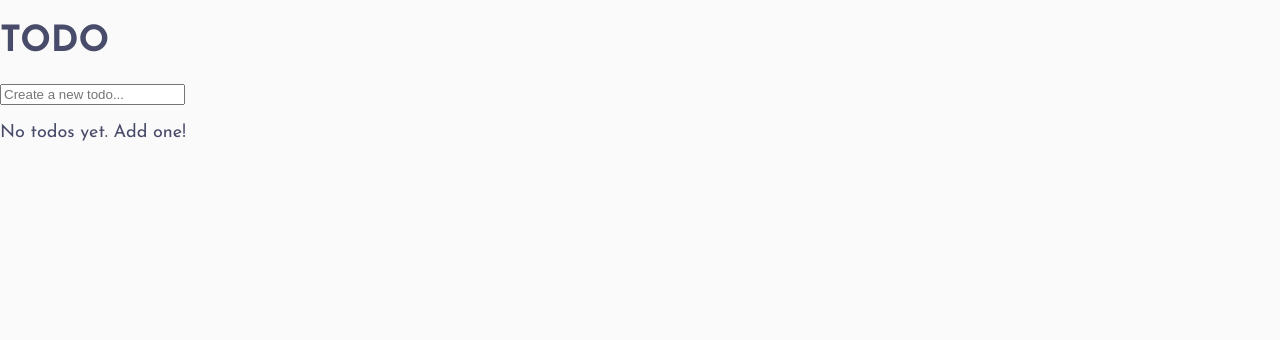
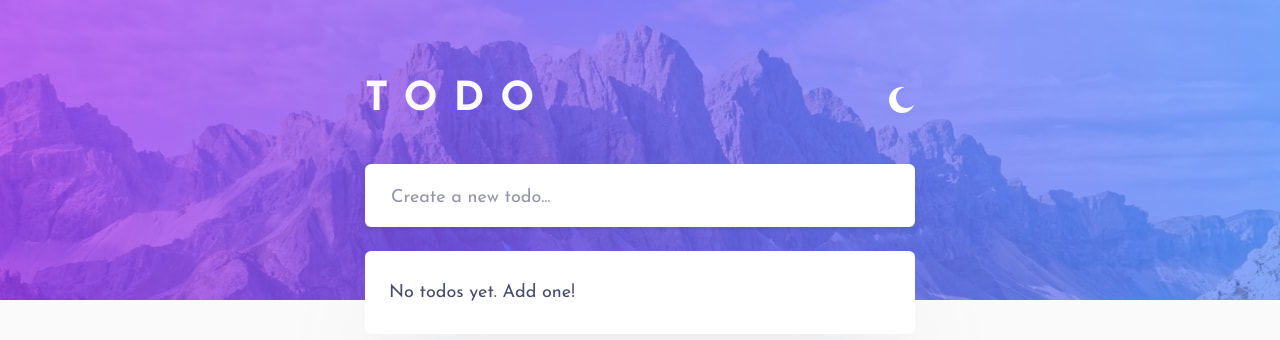
Before and after one commit to wojtek-zajac/todo-app, an Angular app: page / in a window 1280 px wide. Shown: the top 340 px of the page. Built offline with nearby package versions, Linux system fonts and the light colour scheme.

Commit message:
style: Style components

```diff
--- a/angular.json
+++ b/angular.json
@@ -26,6 +26,7 @@
             "tsConfig": "tsconfig.app.json",
             "inlineStyleLanguage": "scss",
             "assets": [
+              "src/assets",
               {
                 "glob": "**/*",
                 "input": "public"
--- a/src/app/components/header/header.component.html
+++ b/src/app/components/header/header.component.html
@@ -1,3 +1,6 @@
-<header>
-  <h1>TODO</h1>
+<header class="header">
+  <div class="header__container">
+    <h1 class="header__title">TODO</h1>
+    <img class="header__icon" src="assets/icons/icon-moon.svg" alt="">
+  </div>
 </header>
--- a/src/app/components/header/header.component.scss
+++ b/src/app/components/header/header.component.scss
@@ -0,0 +1,39 @@
+.header {
+  display: flex;
+  align-items: self-start;
+  justify-content: center;
+  width: 100%;
+  height: var(--header-height);
+  background-image: url('../../../assets/images/bg-desktop-light.jpg');
+  background-size: cover;
+  background-position: center;
+  position: relative;
+
+  @media (max-width: 375px) {
+    height: var(--mobile-header-height);
+    background-image: url('../../../assets/images/bg-mobile-light.jpg');
+    background-size: cover;
+    background-position: center;
+  }
+
+  &__container {
+    display: flex;
+    justify-content: space-between;
+    align-items: center;
+    width: var(--container-width);
+    position: relative;
+    top: 80px;
+  }
+
+  &__title {
+    color: var(--very-light-gray);
+    letter-spacing: 1rem;
+    margin: 0;
+    font-size: 2.5rem;
+  }
+
+  &__icon {
+    width: 26px;
+    height: 26px;
+  }
+}
--- a/src/app/components/todo-form/todo-form.component.html
+++ b/src/app/components/todo-form/todo-form.component.html
@@ -1,8 +1,11 @@
-<form (ngSubmit)="addTodo()">
+<div class="todo-form">
+  <form class="todo-form__form" (ngSubmit)="addTodo()">
     <input
+      class="todo-form__input"
       type="text"
       [formControl]="todoControl"
       placeholder="Create a new todo..."
       (keydown)="onKeyDown($event)"
     />
   </form>
+</div>
--- a/src/app/components/todo-form/todo-form.component.scss
+++ b/src/app/components/todo-form/todo-form.component.scss
@@ -0,0 +1,30 @@
+.todo-form {
+  position: relative;
+  width: var(--container-width);
+  margin: -160px auto 0;
+  box-shadow: 0 2px 4px rgba(0, 0, 0, 0.1);
+
+  &__form {
+    background-color: var(--input-list-bg);
+    margin: 1.5rem auto;
+    border-radius: 6px;
+    padding: var(--box-padding);
+  }
+
+  &__input {
+    width: 100%;
+    border: none;
+    outline: none;
+    background: transparent;
+    font-family: inherit;
+    font-size: inherit;
+    line-height: 1.5rem;
+    margin-top: 5px;
+    color: var(--very-dark-grayish-blue-light);
+
+    &::placeholder {
+      color: var(--dark-grayish-blue-light);
+      opacity: 1;
+    }
+  }
+}
--- a/src/app/components/todo-list/todo-list.component.html
+++ b/src/app/components/todo-list/todo-list.component.html
@@ -1,9 +1,11 @@
+<div class="todo-list">
   @if (todos().length === 0) {
-  <p>No todos yet. Add one!</p>
+    <p class="todo-list__empty-state">No todos yet. Add one!</p>
   } @else {
-  <ul>
+    <ul class="todo-list__items">
       @for (todo of todos(); track todo.id) {
-      <li>{{ todo.text }}</li>
+        <li class="todo-list__item">{{ todo.text }}</li>
       }
   </ul>
   }
+</div>
--- a/src/app/components/todo-list/todo-list.component.scss
+++ b/src/app/components/todo-list/todo-list.component.scss
@@ -0,0 +1,32 @@
+.todo-list {
+  position: relative;
+  width: var(--container-width);
+  margin: 0 auto 5rem;
+  box-shadow: 0 3.5rem 5rem -1.5rem rgba(194, 195, 214, .5);
+  background-color: var(--input-list-bg);
+  border-radius: 6px;
+
+  &__empty-state {
+    width: 100%;
+    padding: var(--box-padding);
+    padding-top: 2rem;
+    padding-bottom: 2rem;
+  }
+
+  &__items {
+    list-style: none;
+    padding: 0;
+    margin: 0;
+  }
+
+  &__item {
+    display: flex;
+    align-items: center;
+    padding: var(--box-padding);
+    border-bottom: 1px solid var(--list-divider-color);
+
+    &:last-child {
+      border-bottom: none;
+    }
+  }
+}
--- a/src/styles.scss
+++ b/src/styles.scss
@@ -18,6 +18,14 @@
   --dark-grayish-blue-dark: hsl(234, 11%, 52%);
   --very-dark-grayish-blue-dark1: hsl(233, 14%, 35%);
   --very-dark-grayish-blue-dark2: hsl(237, 14%, 26%);
+
+  --input-list-bg: white;
+  --list-divider-color: hsl(236, 33%, 92%);
+
+  --container-width: 550px;
+  --header-height: 300px;
+  --mobile-header-height: 200px;
+  --box-padding: 1rem 1.5rem;
 }
 
 body {
```
Lines whose indentation alone changed are shown as unchanged.
